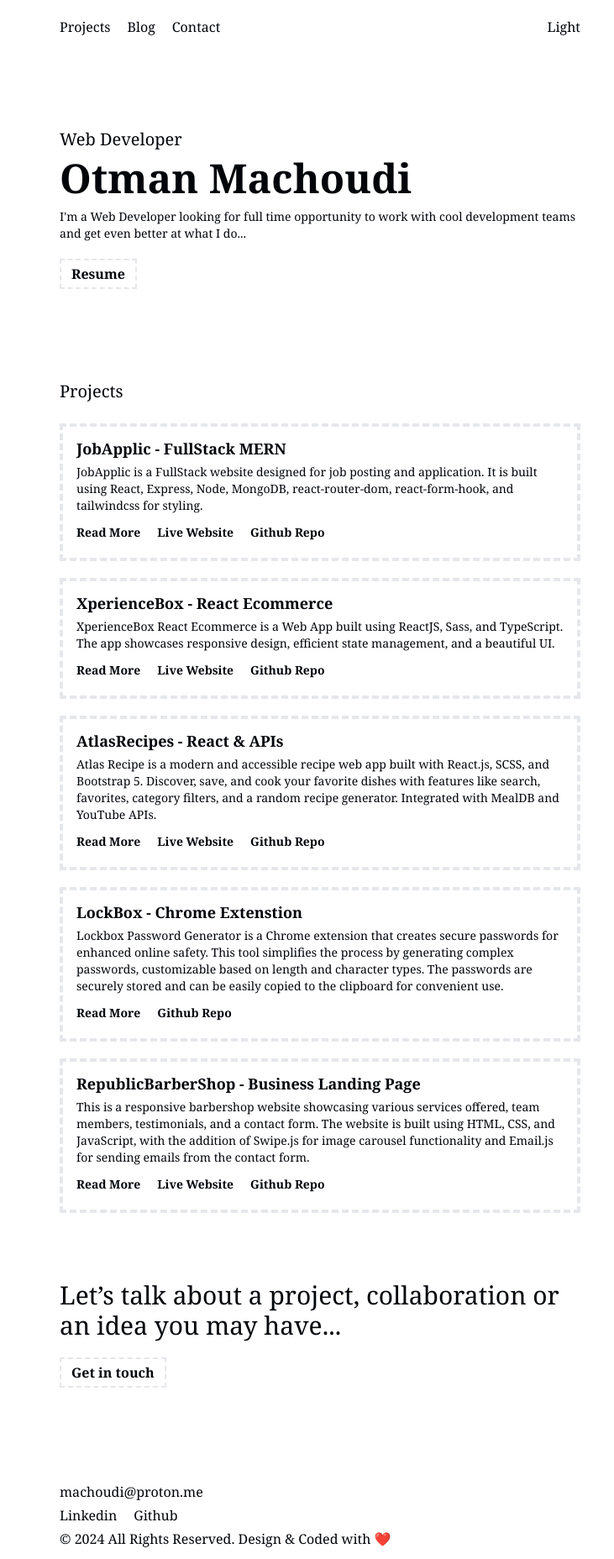
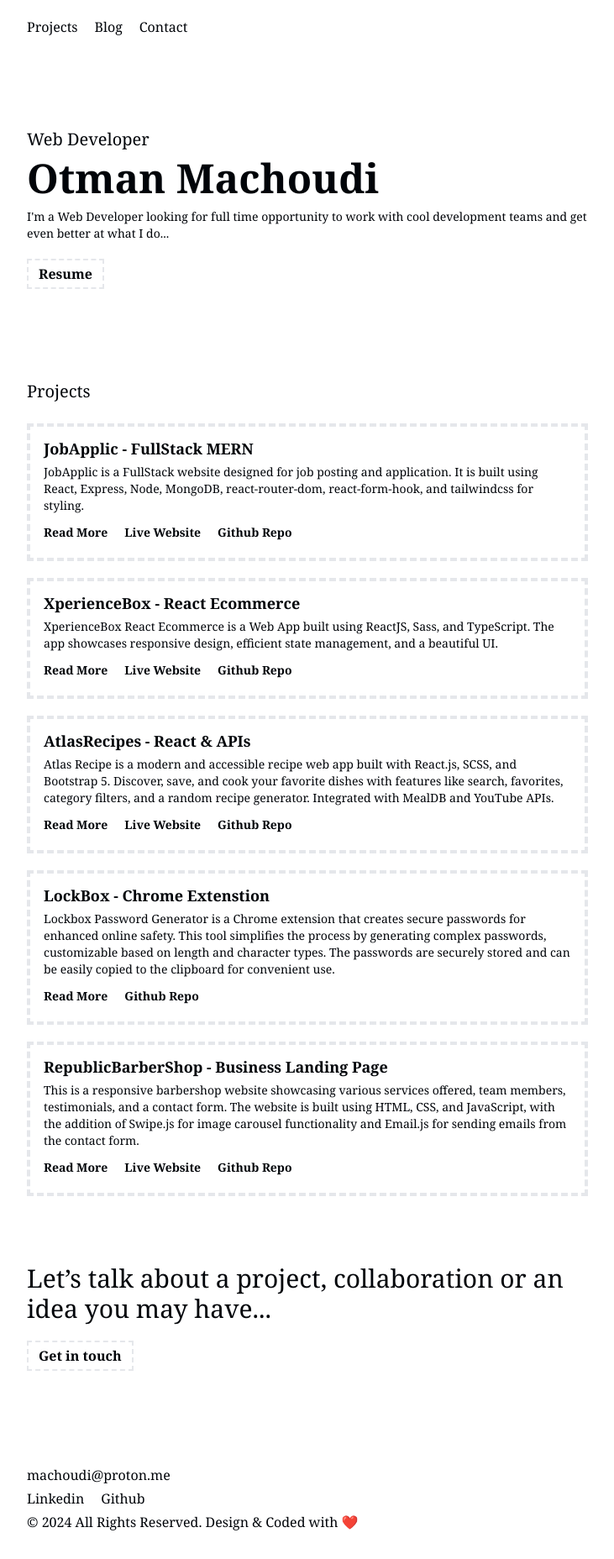
Before and after one commit to Machoudi2002/Portfolio, a Next.js app: page / in a window 1280 px wide. Shown: the whole page at 84% size, without its empty margins (274-1005 px from the left). Built offline with nearby package versions, Linux system fonts and the light colour scheme.

Commit message:
Default System Light/Dark Mode

```diff
--- a/src/Components/Footer.tsx
+++ b/src/Components/Footer.tsx
@@ -2,12 +2,12 @@
 
 export default function Footer() {
   return (
-    <footer className='container p-2'>
+    <footer className='py-2'>
           <nav>
               <p className='py-1'>machoudi@proton.me</p>
               <ul className='flex flex-row gap-5'>
                 <li className='cursor-pointer'><a href="https://www.linkedin.com/in/machoudi/">Linkedin</a></li>
-                <li className='cursor-pointer'><a href="https://github.com/Machoudi2002"></a>Github</li>
+                <li className='cursor-pointer'><a href="https://github.com/Machoudi2002">Github</a></li>
               </ul>
           </nav>
           <p className='py-1'>© 2024 All Rights Reserved. Design & Coded with ❤️️</p>
--- a/src/Components/Header.tsx
+++ b/src/Components/Header.tsx
@@ -1,17 +1,13 @@
-
 export default function Header() {
 
   return (
-    <header className='container p-5'>
+    <header className='py-5'>
           <nav className='flex justify-between align-center'>
             <ul className='flex flex-row gap-5'>
               <li className='cursor-pointer'><a href="#Projects">Projects</a></li>
               <li className='cursor-pointer'><a href="#Blog">Blog</a></li>
               <li className='cursor-pointer'><a href="#Contact">Contact</a></li>
             </ul>
-            <span className='cursor-pointer'>
-              Light
-            </span>
           </nav>
     </header>
   )
--- a/src/app/globals.css
+++ b/src/app/globals.css
@@ -2,10 +2,12 @@
 @tailwind components;
 @tailwind utilities;
 
-:root {
-  --foreground-rgb: 1, 4, 9;
-  --background-start-rgb: 255,255,255;
-  --background-end-rgb: 255,255,255;
+@media (prefers-color-scheme: light) {
+  :root {
+    --foreground-rgb: 1, 4, 9;
+    --background-start-rgb: 255,255,255;
+    --background-end-rgb: 255,255,255;
+  }
 }
 
 @media (prefers-color-scheme: dark) {
@@ -29,24 +31,3 @@ body {
     )
     rgb(var(--background-start-rgb));
 }
-
-.container {
-  width: 100%;
-  padding-right: 15px;
-  padding-left: 15px;
-  margin-right: auto;
-  margin-left: auto;
-}
-
-@media (min-width: 576px) {
-  .container {
-      width: 540px;
-  }
-}
-
-@media (min-width: 768px) {
-  .container {
-      width: 650px;
-  }
-
-}
--- a/src/app/layout.tsx
+++ b/src/app/layout.tsx
@@ -1,9 +1,9 @@
 import 'tailwindcss/tailwind.css';
 import type { Metadata } from 'next'
 import { Noto_Serif } from 'next/font/google'
-import './globals.css'
 import Header from '@/Components/Header'
 import Footer from '@/Components/Footer'
+import './globals.css'
 
 const font = Noto_Serif({ subsets: ['latin'] })
 
@@ -20,7 +20,7 @@ export default function RootLayout({
   return (
     <html lang="en">
       <body className={font.className}>
-        <div className='container'>
+        <div className='w-full pr-4 pl-4 mr-auto ml-auto sm:w-[540px] md:w-[700px]'>
           <Header />
             {children}
           <Footer />
```
Also changed, not shown: package.json (+5 -5 lines).
